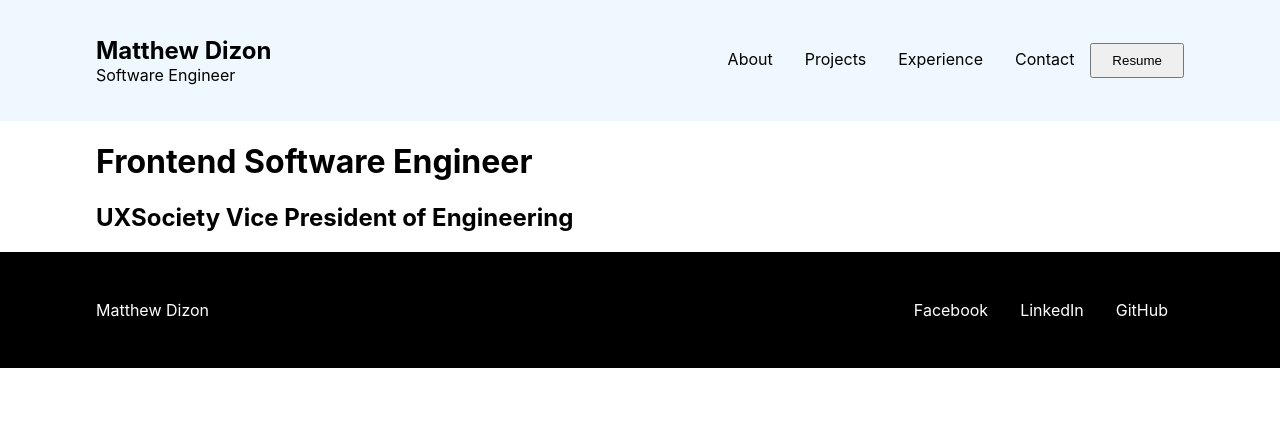
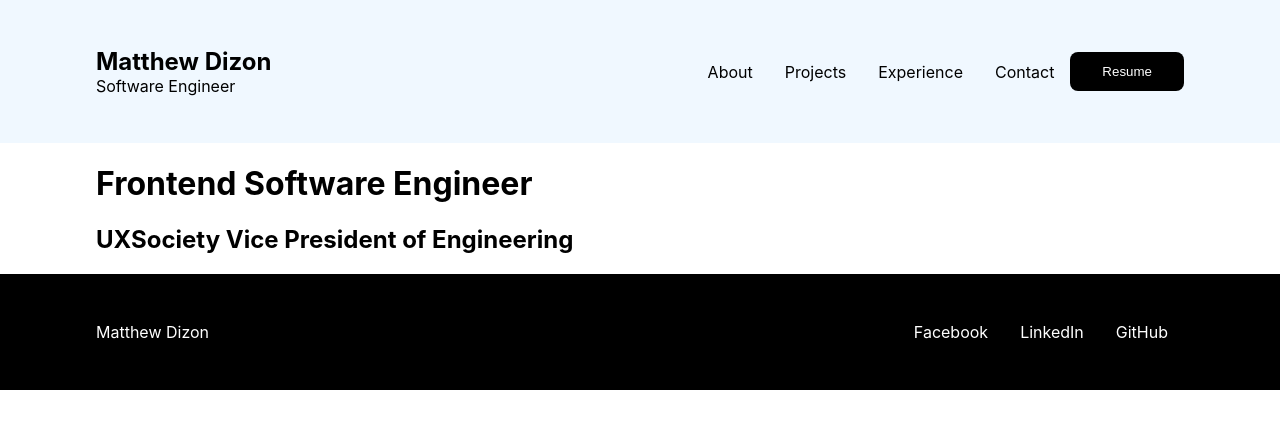
Before and after one commit to matthewdizon/nextjs-portfolio-website, a Next.js app: page / in a window 1280 px wide. Shown: the top 428 px of the page. Built offline with nearby package versions, Linux system fonts and the light colour scheme.

Commit message:
updated nav to use list itemes

```diff
--- a/components/Navbar.js
+++ b/components/Navbar.js
@@ -1,5 +1,6 @@
 import Link from 'next/link'
 import styled from 'styled-components'
+import { useRouter } from "next/router";
 
 const StyledNav = styled.nav`
 
@@ -28,25 +29,42 @@ const StyledNav = styled.nav`
     }
 
     .nav-links {
+        list-style: none;
+        display: flex;
+        align-items: center;
+
         a {
             margin: 0 16px;
 
             :hover {
-                color: aqua;
+                color: gray;
             }
         }
 
         button {
-            padding: 8px 20px;
+            padding: 12px 32px;
+            border-radius: 8px;
+            border: black;
+            background-color: black;
+            color: white;
 
             :hover {
                 cursor: pointer;
+                background-color: rgba(31,41,55);
             }
+        }
+
+        .active {
+            /* color: red; */
+            font-weight: 600;
         }
     }
 `
 
 export default function Navbar() {
+
+    const router = useRouter();
+
     return (
         <StyledNav>
             <Link href="/">
@@ -55,13 +73,30 @@ export default function Navbar() {
                     <p>Software Engineer</p>
                 </div>
             </Link>
-            <div className='nav-links'>
+            {/* <div className='nav-links'>
                 <Link href="/about">About</Link>
                 <Link href="/projects">Projects</Link>
                 <Link href="/experience">Experience</Link>
                 <Link href="/contact">Contact</Link>
                 <Link href="/resume"><button>Resume</button></Link>
-            </div>
+            </div> */}
+            <ul className='nav-links'>
+                <li className={router.pathname == "/about" ? "active" : ""}>
+                    <Link href="/about">About</Link>
+                </li>
+                <li className={router.pathname == "/projects" ? "active" : ""}>
+                    <Link href="/projects">Projects</Link>
+                </li>
+                <li className={router.pathname == "/experience" ? "active" : ""}>
+                    <Link href="/experience">Experience</Link>
+                </li>
+                <li className={router.pathname == "/contact" ? "active" : ""}>
+                    <Link href="/contact">Contact</Link>
+                </li>
+                <li className={router.pathname == "/resume" ? "active" : ""}>
+                    <Link href="/resume"><button>Resume</button></Link>
+                </li>
+            </ul>
         </StyledNav>
     )
 }
```
